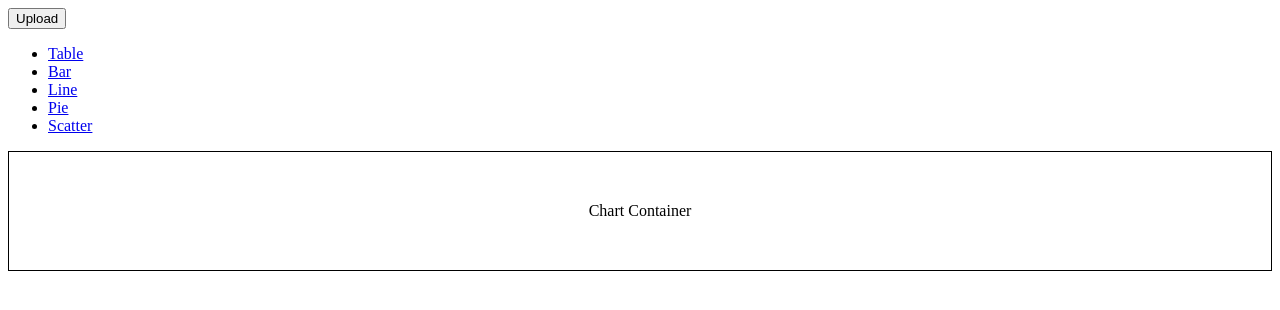
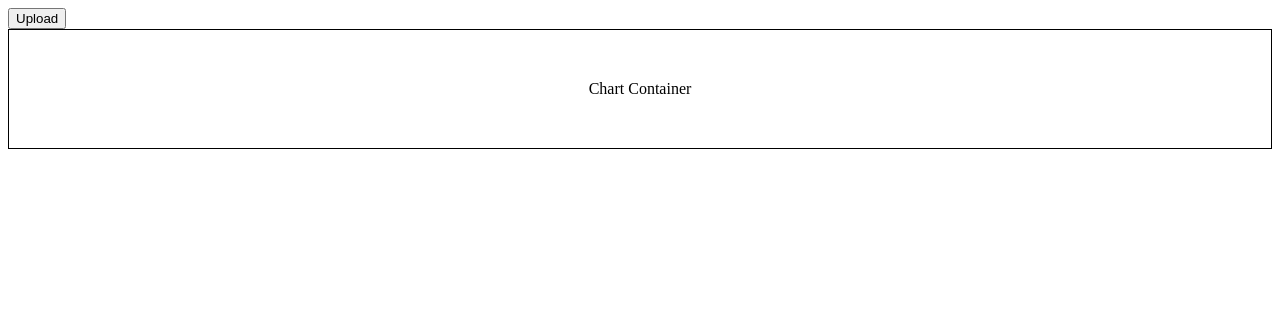
Before and after one commit to CodeSeoul/data_visualizer, a React (Create React App) app: page / in a window 1280 px wide. Shown: the top 310 px of the page. Built offline with nearby package versions, Linux system fonts and the light colour scheme.

Commit message:
moved tabmenu component into chartcontainer

```diff
--- a/src/App.js
+++ b/src/App.js
@@ -7,7 +7,6 @@ const App = () => {
     return (
       <div className="App">
           <UploadButton />
-          <TabMenu />
           <ChartContainer />
       </div>
     );
```
